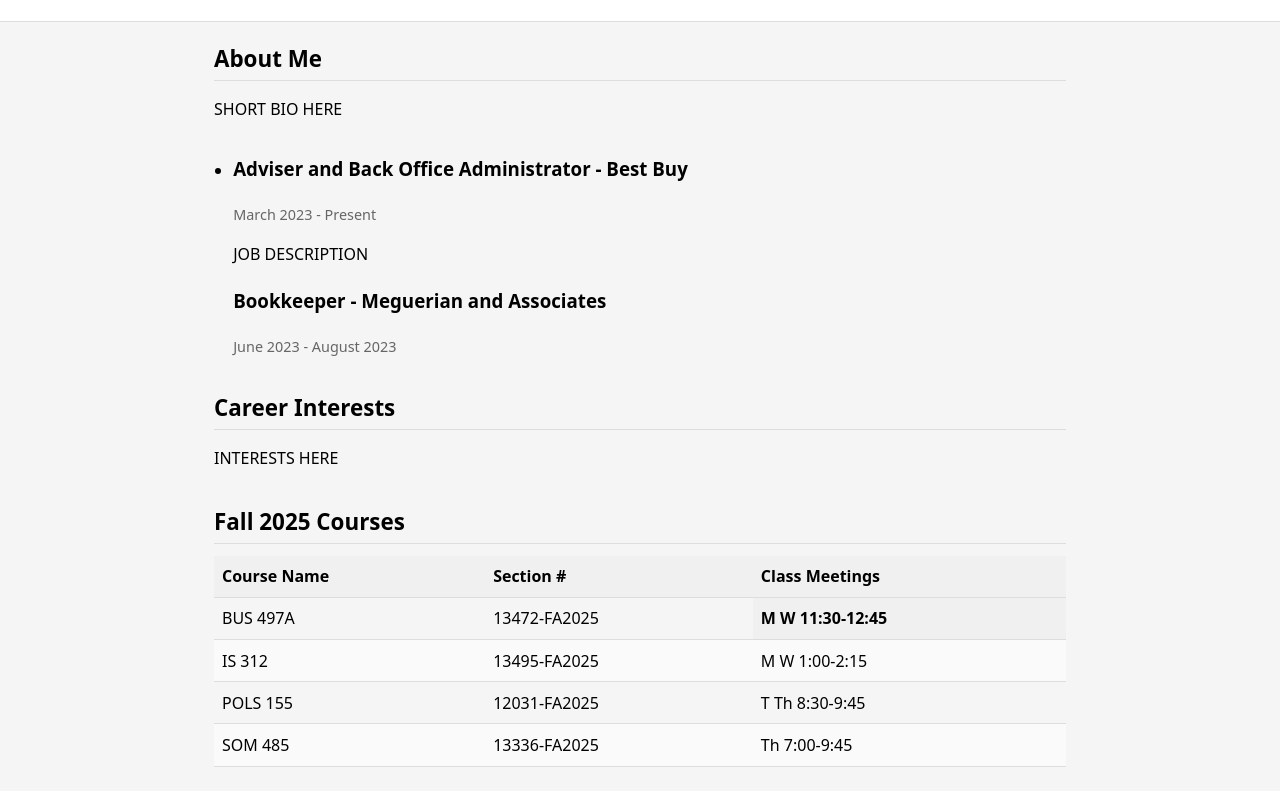
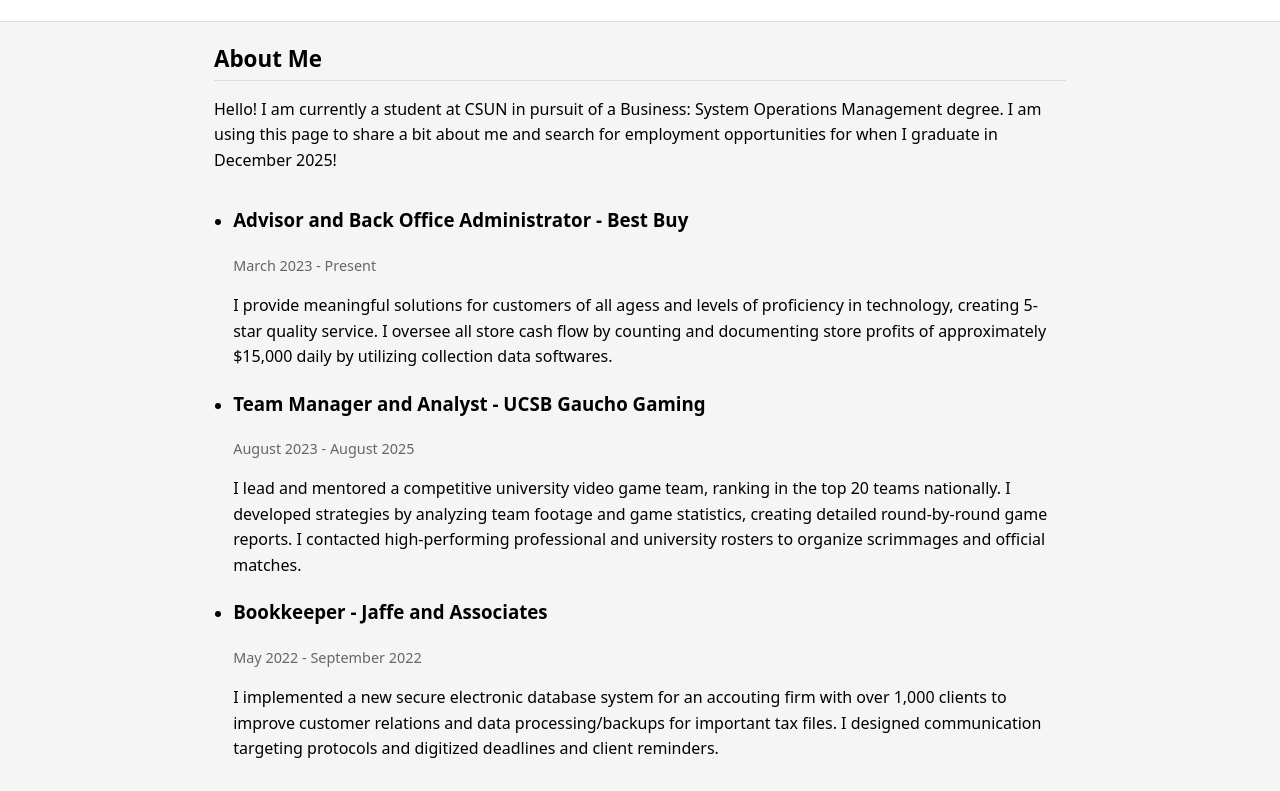
Before and after one commit to ft18m/acm78782, a plain HTML site: page index.html in a window 1280 px wide. Shown: the part 147-938 px from the top of the page. Drawn offline with Linux system fonts and the light colour scheme; files whose address does not match are found by name.

Commit message:
Revise index.html with updated content
Updated personal information, job descriptions, and interests in the HTML file.

```diff
--- a/index.html
+++ b/index.html
@@ -20,23 +20,54 @@
         <main class="container">
             <section id="bio">
                 <h2>About Me</h2>
-                <p>SHORT BIO HERE</p>
+                <p>
+                    Hello! I am currently a student at CSUN in pursuit of a Business:
+                    System Operations Management degree. I am using this page to share
+                    a bit about me and search for employment opportunities for when I
+                    graduate in December 2025!
+                </p>
             </section>
             <section id="education">
                 <ul>
                     <li>
-                        <h3>Adviser and Back Office Administrator - Best Buy</h3>
+                        <h3>Advisor and Back Office Administrator - Best Buy</h3>
                         <p class="timeframe">March 2023 - Present</p>
-                        <p>JOB DESCRIPTION</p>
-
-                        <h3>Bookkeeper - Meguerian and Associates</h3>
-                        <p class="timeframe"> June 2023 - August 2023</p>
+                        <p>
+                            I provide meaningful solutions for customers of all agess and levels
+                            of proficiency in technology, creating 5-star quality service. I
+                            oversee all store cash flow by counting and documenting store profits
+                            of approximately $15,000 daily by utilizing collection data softwares.
+                        </p>
+                    </li>
+                    <li>
+                        <h3>Team Manager and Analyst - UCSB Gaucho Gaming</h3>
+                        <p class="timeframe">August 2023 - August 2025</p>
+                        <p>
+                            I lead and mentored a competitive university video game team, ranking in
+                            the top 20 teams nationally. I developed strategies by analyzing team footage
+                            and game statistics, creating detailed round-by-round game reports. I contacted
+                            high-performing professional and university rosters to organize scrimmages and
+                            official matches.
+                        </p>
+                    </li>
+                    <li>
+                        <h3>Bookkeeper - Jaffe and Associates</h3>
+                        <p class="timeframe"> May 2022 - September 2022</p>
+                        <p>
+                            I implemented a new secure electronic database system for an accouting
+                            firm with over 1,000 clients to improve customer relations and data
+                            processing/backups for important tax files. I designed communication
+                            targeting protocols and digitized deadlines and client reminders.
+                        </p>
                     </li>
                 </ul>
             </section>
             <section id="interests">
                 <h2>Career Interests</h2>
-                <p>INTERESTS HERE</p>
+                <p>
+                    I am interested in potential Data Analyst, Supply Chain Management, or General
+                    Management roles for future employment.
+                </p>
             </section>
             <section id="courses">
                 <h2>Fall 2025 Courses</h2>
@@ -52,7 +83,7 @@
                         <tr>
                             <td>BUS 497A</td>
                             <td>13472-FA2025</td>
-                            <th>M W 11:30-12:45</th>
+                            <td>M W 11:30-12:45</td>
                         </tr>
                         <tr>
                             <td>IS 312</td>
```
